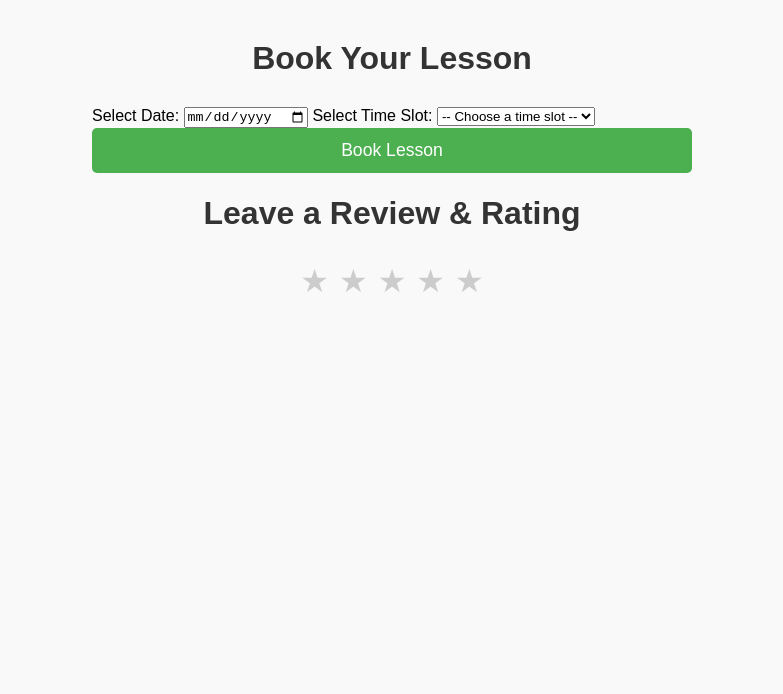
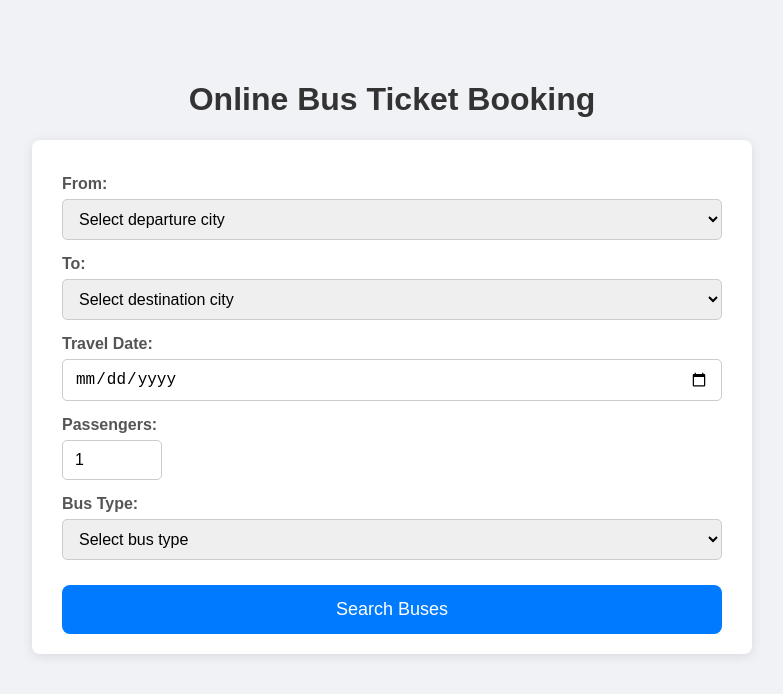
Before and after one commit to sureshvema57/project-new-vercel, a plain HTML site: page index.html in a window 1280 px wide. Shown: the whole page, without its empty margins (248-1031 px from the left). Drawn offline with Linux system fonts and the light colour scheme.

Commit message:
Update index.html

```diff
--- a/index.html
+++ b/index.html
@@ -3,183 +3,171 @@
 <head>
   <meta charset="UTF-8" />
   <meta name="viewport" content="width=device-width, initial-scale=1" />
-  <title>SkillSwap - Skill Listing</title>
+  <title>Online Bus Ticket Booking</title>
   <style>
     body {
       font-family: Arial, sans-serif;
-      max-width: 600px;
+      max-width: 720px;
       margin: 40px auto;
-      padding: 0 20px;
-      background: #f0f2f5;
+      background-color: #f0f2f5;
+      padding: 20px;
+      border-radius: 10px;
     }
-    h1 {
-      text
-
-<!DOCTYPE html>
-<html lang="en">
-<head>
-  <meta charset="UTF-8" />
-  <meta name="viewport" content="width=device-width, initial-scale=1" />
-  <title>SkillSwap Booking Calendar</title>
-  <style>
-    body {
-      font-family: Arial, sans-serif;
-      max-width: 400px;
-      margin: 40px auto;
-      padding: 0 20px;
+    h1, h2 {
+      text-align: center;
+      color: #333;
     }
-    h1 {
-      text-align: center;
+    form, #results, #myBookings {
+      background: white;
+      padding: 20px 30px;
+      border-radius: 8px;
+      box-shadow: 0 2px 12px rgba(0,0,0,0.1);
+      margin-bottom: 30px;
     }
     label {
       display: block;
-      margin: 15px 0 5px;
+      margin-top: 15px;
+      font-weight: bold;
+      color: #555;
     }
-    input, select, button {
+    select, input[type="date"], input[type="number"] {
       width: 100%;
-      padding: 8px;
+      padding: 10px 12px;
+      margin-top: 6px;
       font-size: 16px;
-      margin-bottom: 15px;
+      border: 1px solid #ccc;
+      border-radius: 5px;
+      box-sizing: border-box;
+    }
+    input[type="number"] {
+      max-width: 100px;
     }
     button {
+      margin-top: 25px;
+      width: 100%;
+      padding: 14px;
+      font-size: 18px;
+      background-color: #007bff;
+      color: white;
+      border: none;
+      border-radius: 8px;
       cursor: pointer;
-      background-color: #4CAF50;
-      border: none;
-      color: white;
-      font-weight: bold;
       transition: background-color 0.3s ease;
     }
     button:hover {
-      background-color: #45a049;
+      background-color: #0056b3;
     }
-    .confirmation {
+    .bus-item {
+      border-bottom: 1px solid #ddd;
+      padding: 12px 0;
+      display: flex;
+      justify-content: space-between;
+      align-items: center;
+    }
+    .bus-item:last-child {
+      border-bottom: none;
+    }
+    .bus-info {
+      font-weight: bold;
+      color: #333;
+    }
+    .bus-details {
+      color: #666;
+      font-size: 14px;
+    }
+    .book-btn {
+      background-color: #28a745;
+      padding: 8px 16px;
+      border: none;
+      color: white;
+      border-radius: 6px;
+      cursor: pointer;
+      font-size: 14px;
+      transition: background-color 0.3s ease;
+    }
+    .book-btn:hover {
+      background-color: #1e7e34;
+    }
+    #confirmation {
+      margin-top: 20px;
       background-color: #d4edda;
-      border: 1px solid #c3e6cb;
-      padding: 10px;
       color: #155724;
-      margin-top: 20px;
+      padding: 15px 20px;
+      border-radius: 6px;
       display: none;
-      border-radius: 4px;
+      font-weight: bold;
+      text-align: center;
+    }
+    #myBookings ul {
+      list-style-type: none;
+      padding-left: 0;
+    }
+    #myBookings li {
+      background: #e9ecef;
+      margin-bottom: 10px;
+      padding: 12px 16px;
+      border-radius: 6px;
     }
   </style>
 </head>
 <body>
-  <h1>Book Your Lesson</h1>
+
+  <h1>Online Bus Ticket Booking</h1>
+
   <form id="bookingForm">
-    <label for="date">Select Date:</label>
-    <input type="date" id="date" name="date" min="" required />
-
-    <label for="time">Select Time Slot:</label>
-    <select id="time" name="time" required>
-      <option value="">-- Choose a time slot --</option>
-      <option value="09:00">09:00 AM - 10:00 AM</option>
-      <option value="10:00">10:00 AM - 11:00 AM</option>
-      <option value="11:00">11:00 AM - 12:00 PM</option>
-      <option value="13:00">01:00 PM - 02:00 PM</option>
-      <option value="14:00">02:00 PM - 03:00 PM</option>
-      <option value="15:00">03:00 PM - 04:00 PM</option>
+    <label for="fromCity">From:</label>
+    <select id="fromCity" required>
+      <option value="" disabled selected>Select departure city</option>
+      <option value="New York">New York</option>
+      <option value="Washington DC">Washington DC</option>
+      <option value="Boston">Boston</option>
+      <option value="Philadelphia">Philadelphia</option>
+      <option value="Chicago">Chicago</option>
     </select>
 
-    <button type="submit">Book Lesson</button>
+    <label for="toCity">To:</label>
+    <select id="toCity" required>
+      <option value="" disabled selected>Select destination city</option>
+      <option value="New York">New York</option>
+      <option value="Washington DC">Washington DC</option>
+      <option value="Boston">Boston</option>
+      <option value="Philadelphia">Philadelphia</option>
+      <option value="Chicago">Chicago</option>
+    </select>
+
+    <label for="travelDate">Travel Date:</label>
+    <input type="date" id="travelDate" required min="" />
+
+    <label for="passengers">Passengers:</label>
+    <input type="number" id="passengers" required min="1" max="10" value="1" />
+
+    <label for="busType">Bus Type:</label>
+    <select id="busType" required>
+      <option value="" disabled selected>Select bus type</option>
+      <option value="AC">AC</option>
+      <option value="Non-AC">Non-AC</option>
+      <option value="Sleeper">Sleeper</option>
+      <option value="Volvo">Volvo</option>
+    </select>
+
+    <button type="submit">Search Buses</button>
   </form>
 
-  <div id="confirmation" class="confirmat
-    <!DOCTYPE html>
-<html lang="en">
-<head>
-  <meta charset="UTF-8" />
-  <meta name="viewport" content="width=device-width, initial-scale=1" />
-  <title>SkillSwap Reviews & Ratings</title>
-  <style>
-    body {
-      font-family: Arial, sans-serif;
-      max-width: 600px;
-      margin: 40px auto;
-      padding: 0 20px;
-      background-color: #f9f9f9;
-    }
-    h1 {
-      text-align: center;
-      margin-bottom: 30px;
-      color: #333;
-    }
-    .rating-stars {
-      display: flex;
-      flex-direction: row-reverse;
-      justify-content: center;
-      margin-bottom: 15px;
-    }
-    .rating-stars input {
-      display: none;
-    }
-    .rating-stars label {
-      font-size: 2rem;
-      color: #ccc;
-      cursor: pointer;
-      transition: color 0.2s;
-      user-select: none;
-      margin: 0 5px;
-    }
-    .rating-stars input:checked ~ label,
-    .rating-stars label:hover,
-    .rating-stars label:hover ~ label {
-      color: #f39c12;
-    }
-    textarea {
-      width: 100%;
-      height: 100px;
-      padding: 10px;
-      font-size: 1rem;
-      border-radius: 5px;
-      border: 1px solid #ccc;
-      resize: vertical;
-      margin-bottom: 15px;
-    }
-    button {
-      display: block;
-      width: 100%;
-      padding: 12px;
-      background-color: #4CAF50;
-      color: white;
-      font-size: 1.1rem;
-      border: none;
-      border-radius: 5px;
-      cursor: pointer;
-      transition: background-color 0.3s ease;
-    }
-    button:hover {
-      background-color: #45a049;
-    }
-    .reviews-list {
-      margin-top: 40px;
-    }
-    .review-item {
-      background: white;
-      padding: 15px 20px;
-      border-radius: 8px;
-      box-shadow: 0 2px 6px rgba(0,0,0,0.1);
-      margin-bottom: 20px;
-    }
-    .review-stars {
-      color: #f39c12;
-      font-size: 1.2rem;
-      margin-bottom: 8px;
-    }
-    .review-text {
-      font-size: 1rem;
-      color: #555;
-      white-space: pre-wrap;
-    }
-  </style>
-</head>
-<body>
-  <h1>Leave a Review & Rating</h1>
+  <div id="results" style="display:none;">
+    <h2>Available Buses</h2>
+    <div id="busList"></div>
+  </div>
 
-  <form id="reviewForm">
-    <div class="rating-stars">
-      <input type="radio" id="star5" name="rating" value="5" /><label for="star5" title="5 stars">&#9733;</label>
-      <input type="radio" id="star4" name="rating" value="4" /><label for="star4" title="4 stars">&#9733;</label>
-      <input type="radio" id="star3" name="rating" value="3" /><label for="star3" title="3 stars">&#9733;</label>
-      <input type="radio" id="star2" name="rating" value="2" /><label for="star2" title="2 stars">&#9733;</label>
-      <input type="radio" id="star1" name="rating" value="1" /><label for="star1" title="1 star">&#9733;</label>
-    </div>
+  <div id="confirmation"></div>
+
+  <div id="myBookings" style="display:none;">
+    <h2>My Bookings</h2>
+    <ul id="bookingList"></ul>
+  </div>
+
+<script>
+  const dateInput = document.getElementById('travelDate');
+  const todayStr = new Date().toISOString().split('T')[0];
+  dateInput.setAttribute('min', todayStr);
+
+  const bookingForm = document.getElementBy
```
